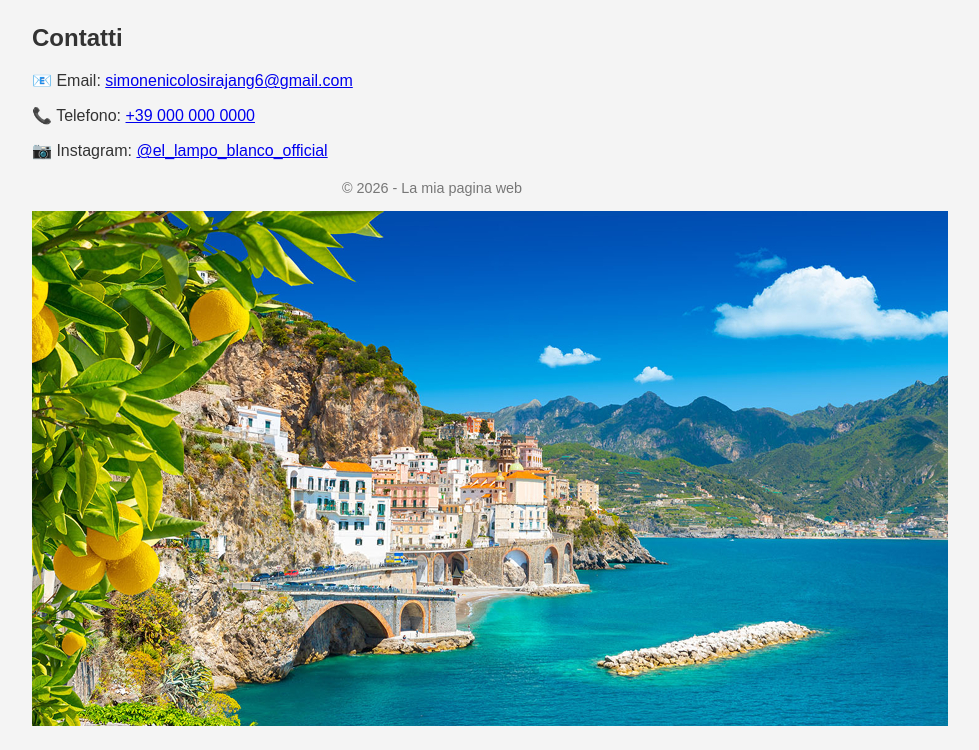
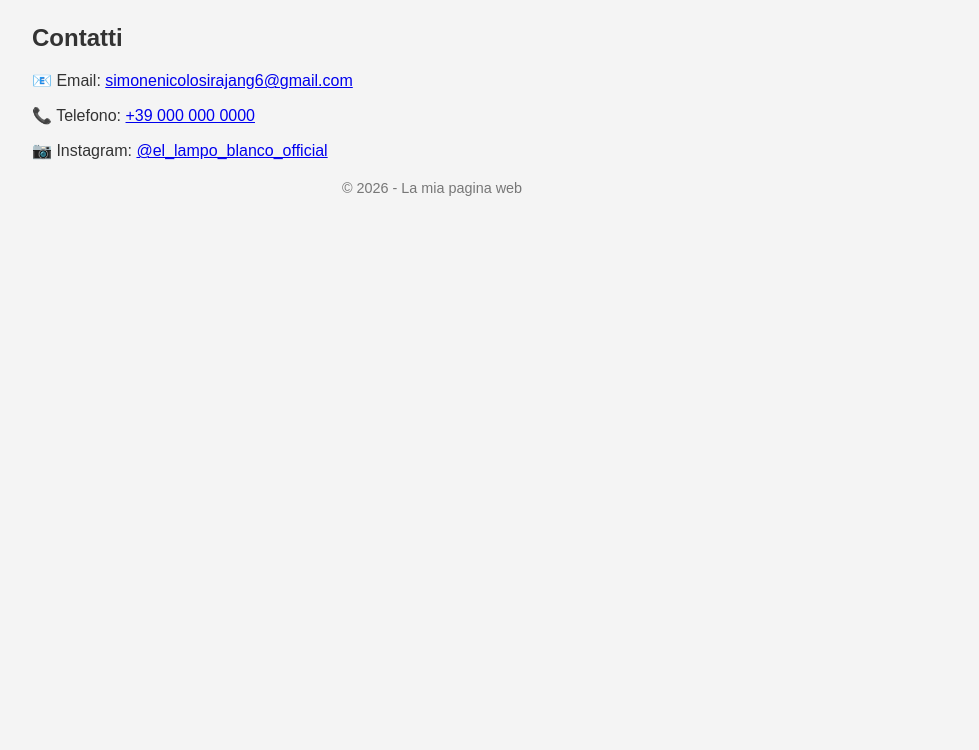
Before and after one commit to simonenicolosi208-svg/test_html, a plain HTML site: page index.html in a window 1280 px wide. Shown: the part 880-1630 px from the top of the page, without its empty margins (208-1187 px from the left). After the commit the page ends 1111 px from the top, so only its background shows below. Drawn offline with Linux system fonts and the light colour scheme.

Commit message:
Update index.html
tolta

```diff
--- a/index.html
+++ b/index.html
@@ -88,7 +88,7 @@
             document.getElementById("messaggio").textContent = "Ma perchè non ascolti?";
         }
     </script>
-<img src="paesaggio.jpg" alt="paesaggio con limoni">
+
 
 </body>
 </html>
```
